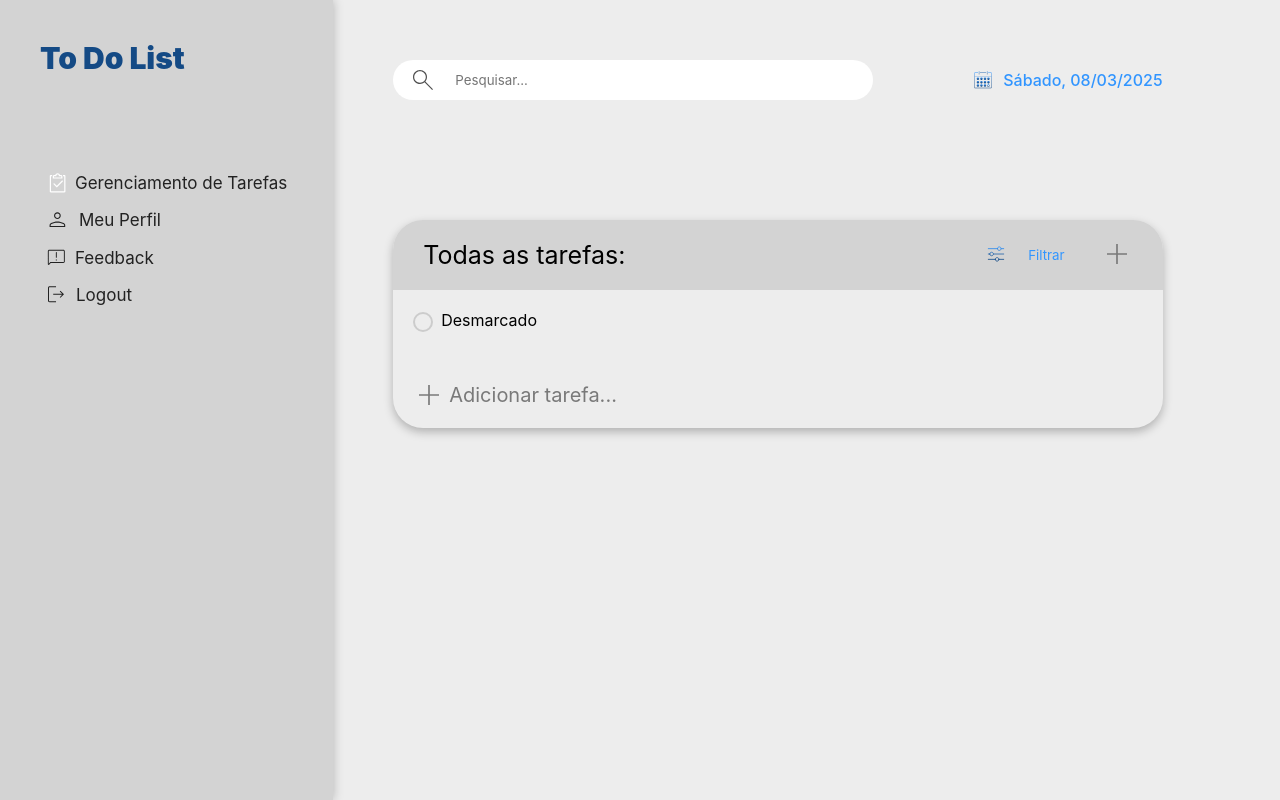
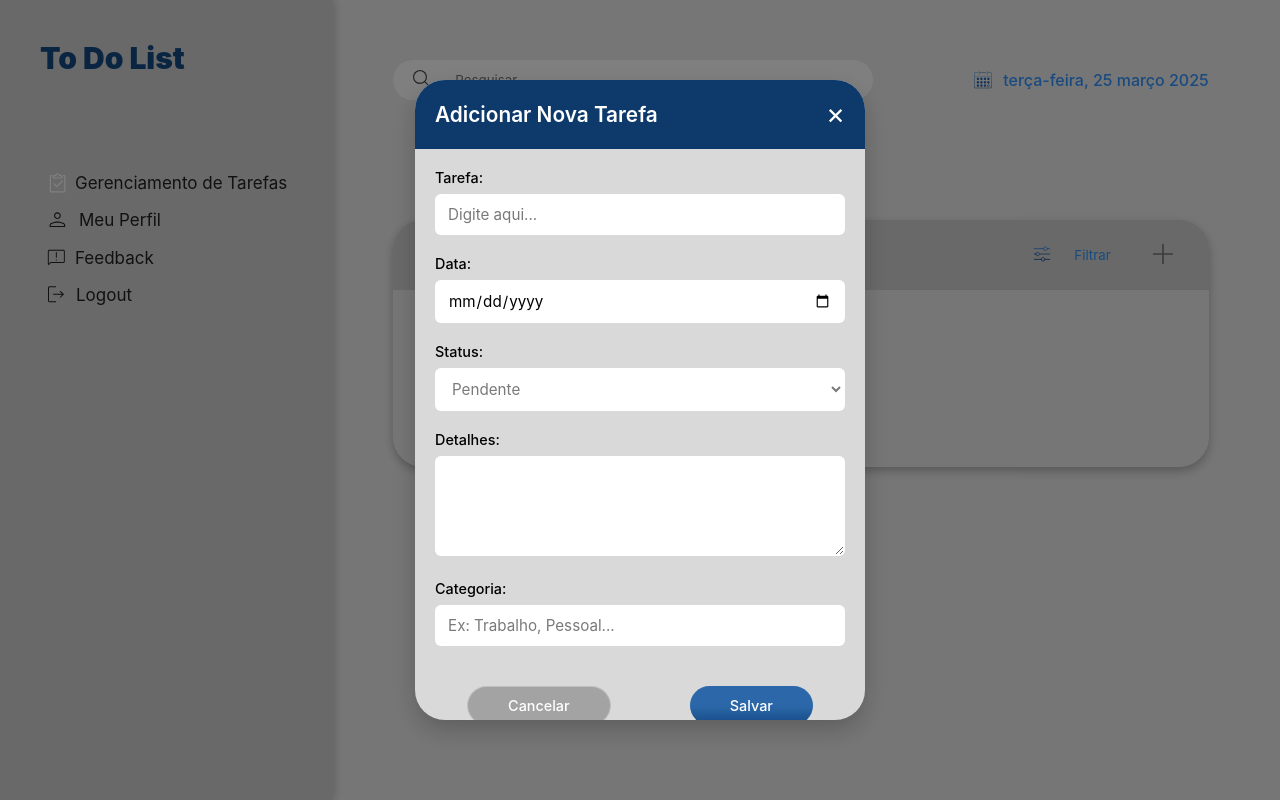
Before and after one commit to MiguelSantosSB/Code-Crafters, a React (Create React App) app in the folder frontend/: page / in a window 1280 px wide. Both pictures are taken after a click on the button "Adicionar tarefa...". Built offline with nearby package versions, Linux system fonts and the light colour scheme.

Commit message:
adicionando modal das tarefas e funcionabilidades de tarefas adicionadas ao TaskItem

```diff
--- a/frontend/src/App.css
+++ b/frontend/src/App.css
@@ -5,7 +5,6 @@
 }
 
 .App {
-  /* display: flex; */
   background-color: #EDEDED;
 }
 
--- a/frontend/src/components/Menu.jsx
+++ b/frontend/src/components/Menu.jsx
@@ -1,6 +1,9 @@
 import React from 'react'
+import { format } from 'date-fns';
+import { ptBR } from 'date-fns/locale';
+import styled from 'styled-components';
 
-import styled from 'styled-components';
+const dateToday = new Date();
 
 const Container = styled.div`
   display: flex;
@@ -60,7 +63,7 @@ const Menu = () => {
           </Item1>
           <Item2>
             <Img src="/assets/icon-calendar.svg" alt="/" />
-            <p>Sábado, 08/03/2025</p>
+            <p>{format(dateToday, 'EEEE, d MMMM yyyy', { locale: ptBR })}</p>
           </Item2>
         </Header>
       </Container>
--- a/frontend/src/components/TaskItem.jsx
+++ b/frontend/src/components/TaskItem.jsx
@@ -1,5 +1,6 @@
 import React, { useState } from 'react';
 import styled from 'styled-components';
+import TaskModal from './TaskModal';
 
 const HiddenCheckbox = styled.input.attrs({ type: 'checkbox' })`
   display: none;
@@ -10,12 +11,13 @@ const StyledCheckbox = styled.div`
   height: 20px;
   border-radius: 50%;
   border: 2px solid #ccc;
-  background-color: ${props => (props.checked ? '#4CAF50' : 'transparent')};
+  background-color: ${props => (props.checked ? '#4caf50' : 'transparent')};
   transition: background-color 0.2s, border-color 0.2s;
+  margin-right: 10px;
   cursor: pointer;
 
   &:hover {
-    border-color: #4CAF50;
+    border-color: #4caf50;
   }
 `;
 
@@ -30,7 +32,7 @@ const Button = styled.button`
   margin-top: 50px;
   background-color: transparent;
   border: none;
-  color: #3195FF;
+  color: #3195ff;
   gap: 10px;
 
   &:hover {
@@ -41,6 +43,74 @@ const Button = styled.button`
 const Img = styled.img`
   width: 20px;
   height: 20px;
+`;
+
+const TaskList = styled.div`
+  margin-top: 20px;
+  display: flex;
+  flex-direction: column;
+  gap: 15px;
+`;
+
+const TaskCard = styled.div`
+  background-color: #f8f9fa;
+  border-radius: 8px;
+  padding: 15px;
+  border-left: 4px solid ${props => {
+    if (props.status === 'concluido') return '#4caf50';
+    if (props.status === 'em-andamento') return '#ffc107';
+    return '#2196f3';
+  }};
+  box-shadow: 0 2px 4px rgba(0,0,0,0.1);
+`;
+
+const TaskHeader = styled.div`
+  display: flex;
+  justify-content: space-between;
+  margin-bottom: 8px;
+`;
+
+const TaskTitle = styled.h3`
+  margin: 0;
+  color: #333;
+`;
+
+const TaskDate = styled.span`
+  font-size: 0.85rem;
+  color: #666;
+`;
+
+const TaskDetails = styled.p`
+  margin: 8px 0;
+  color: #555;
+`;
+
+const TaskCategory = styled.span`
+  display: inline-block;
+  background-color: #e0e0e0;
+  padding: 3px 8px;
+  border-radius: 12px;
+  font-size: 0.75rem;
+  color: #333;
+`;
+
+const TaskContainer = styled.div`
+  padding: 20px;
+  display: flex;
+  flex-direction: column;
+  height: 100%;
+`;
+
+const TasksWrapper = styled.div`
+  flex-grow: 1;
+  overflow-y: auto;
+  margin-bottom: 20px;
+`;
+
+const AddButtonWrapper = styled.div`
+  margin-top: auto;
+  padding-top: 20px;
+  border-top: 1px solid #eee;
 `;
 
 function CustomCheckbox({ checked, onChange }) {
@@ -54,25 +124,76 @@ function CustomCheckbox({ checked, onChange }) {
 
 const TaskItem = () => {
   const [checked, setChecked] = useState(false);
+  const [isModalOpen, setIsModalOpen] = useState(false);
+  const [tasks, setTasks] = useState([]);
 
   const handleChange = () => {
     setChecked(!checked);
   };
 
+  const handleSaveTask = (newTask) => {
+    setTasks([...tasks, { ...newTask, id: Date.now() }]);
+    setIsModalOpen(false);
+  };
+
+  const handleTaskComplete = (taskId) => {
+    setTasks(tasks.map(task =>
+      task.id === taskId
+        ? { ...task, status: task.status === 'concluido' ? 'pendente' : 'concluido' }
+        : task
+    ));
+  };
+
   return (
-    <div style={{ padding: '20px' }}>
-      <CustomCheckbox checked={checked} onChange={handleChange} />
-      <span style={{ marginLeft: '8px' }}>
-        {checked ? 'Marcado' : 'Desmarcado'}
-      </span>
+    <TaskContainer>
+      <TasksWrapper>
+        <TaskList>
+          {tasks.map(task => (
+            <TaskCard key={task.id} status={task.status}>
+              <TaskHeader>
+                <TaskTitle>
+                  <CustomCheckbox
+                    checked={task.status === 'concluido'}
+                    onChange={() => handleTaskComplete(task.id)}
+                  />
+                  {task.title}
+                </TaskTitle>
+                <TaskDate>{new Date(task.date).toLocaleDateString()}</TaskDate>
+              </TaskHeader>
+              {task.details && <TaskDetails>{task.details}</TaskDetails>}
+              <div>
+                <span style={{
+                  color: task.status === 'concluido' ? '#4caf50' :
+                         task.status === 'em-andamento' ? '#ffc107' : '#2196f3',
+                  fontWeight: '500'
+                }}>
+                  {task.status.charAt(0).toUpperCase() + task.status.slice(1)}
+                </span>
+                {task.category && (
+                  <>
+                    <span style={{ margin: '0 8px', color: '#ddd' }}>|</span>
+                    <TaskCategory>{task.category}</TaskCategory>
+                  </>
+                )}
+              </div>
+            </TaskCard>
+          ))}
+        </TaskList>
+      </TasksWrapper>
 
-      <div>
-        <Button>
-          <Img src="/assets/icon-add.svg" alt="/" />
+      <AddButtonWrapper>
+        <Button onClick={() => setIsModalOpen(true)}>
+          <Img src="/assets/icon-add.svg" alt="Adicionar tarefa" />
           <p style={{ color: '#797979', fontSize: '20px' }}>Adicionar tarefa...</p>
         </Button>
-      </div>
-    </div>
+      </AddButtonWrapper>
+
+      <TaskModal
+        isOpen={isModalOpen}
+        onClose={() => setIsModalOpen(false)}
+        onSave={handleSaveTask}
+      />
+    </TaskContainer>
   );
 }
 
--- /dev/null
+++ b/frontend/src/components/TaskModal.jsx
@@ -0,0 +1,286 @@
+import React, { useState } from 'react';
+import styled from 'styled-components';
+
+const TaskModal = ({ isOpen, onClose, onSave }) => {
+  const [task, setTask] = useState({
+    title: '',
+    date: '',
+    status: 'pendente',
+    details: '',
+    category: ''
+  });
+
+  const handleChange = (e) => {
+    const { name, value } = e.target;
+    setTask(prev => ({ ...prev, [name]: value }));
+  };
+
+  const handleSubmit = (e) => {
+    e.preventDefault();
+    onSave(task);
+    onClose();
+  };
+
+  if (!isOpen) return null;
+
+  return (
+    <ModalOverlay>
+      <ModalContainer>
+        <ModalContent>
+          <ModalHeader>
+            <h2>Adicionar Nova Tarefa</h2>
+            <CloseButton onClick={onClose}>&times;</CloseButton>
+          </ModalHeader>
+
+          <Form onSubmit={handleSubmit}>
+            <FormGroup>
+              <Label>Tarefa:</Label>
+              <Input
+                type="text"
+                name="title"
+                value={task.title}
+                onChange={handleChange}
+                required
+                placeholder='Digite aqui...'
+              />
+            </FormGroup>
+
+            <FormGroup>
+              <Label>Data:</Label>
+              <Input
+                type="date"
+                name="date"
+                value={task.date}
+                onChange={handleChange}
+                required
+              />
+            </FormGroup>
+
+            <FormGroup>
+              <Label>Status:</Label>
+              <Select
+                name="status"
+                value={task.status}
+                onChange={handleChange}
+                required
+              >
+                <option value="pendente">Pendente</option>
+                <option value="em-andamento">Em Andamento</option>
+                <option value="concluido">Concluído</option>
+              </Select>
+            </FormGroup>
+
+            <FormGroup>
+              <Label>Detalhes:</Label>
+              <TextArea
+                name="details"
+                value={task.details}
+                onChange={handleChange}
+                rows="4"
+                placeholder='Adicione detalhes...'
+              />
+            </FormGroup>
+
+            <FormGroup>
+              <Label>Categoria:</Label>
+              <Input
+                type="text"
+                name="category"
+                value={task.category}
+                onChange={handleChange}
+                placeholder='Ex: Trabalho, Pessoal...'
+              />
+            </FormGroup>
+
+            <ButtonGroup>
+              <CancelButton type="button" onClick={onClose}>
+                Cancelar
+              </CancelButton>
+              <SaveButton type="submit">
+                Salvar
+              </SaveButton>
+            </ButtonGroup>
+          </Form>
+        </ModalContent>
+      </ModalContainer>
+    </ModalOverlay>
+  );
+};
+
+// Estilos com Styled Components
+const ModalOverlay = styled.div`
+  position: fixed;
+  top: 0;
+  left: 0;
+  right: 0;
+  bottom: 0;
+  background-color: rgba(0, 0, 0, 0.5);
+  display: flex;
+  justify-content: center;
+  align-items: center;
+  z-index: 1000;
+`;
+
+const ModalContainer = styled.div`
+  background-color: #D9D9D9;
+  border-radius: 30px;
+  width: 90%;
+  max-width: 450px;
+  max-height: 80vh;
+  display: flex;
+  flex-direction: column;
+  overflow: hidden;
+  box-shadow: 0 10px 25px rgba(0, 0, 0, 0.2);
+`;
+
+const ModalContent = styled.div`
+  display: flex;
+  flex-direction: column;
+  height: 100%;
+  overflow-y: auto;
+
+  &::-webkit-scrollbar {
+    width: 6px;
+  }
+
+  &::-webkit-scrollbar-track {
+    background: transparent;
+    border-radius: 3px;
+  }
+
+  &::-webkit-scrollbar-thumb {
+    background: linear-gradient(180deg, #2C68A9 50%, #144A85 100%);
+    border-radius: 3px;
+  }
+`;
+
+const ModalHeader = styled.div`
+  display: flex;
+  justify-content: space-between;
+  align-items: center;
+  padding: 20px;
+  background-color: #0d3a6b;
+  color: white;
+  position: sticky;
+  top: 0;
+  z-index: 10;
+
+  h2 {
+    margin: 0;
+    font-size: 1.3rem;
+    font-weight: 600;
+  }
+`;
+
+const CloseButton = styled.button`
+  background: none;
+  border: none;
+  font-size: 1.8rem;
+  cursor: pointer;
+  color: white;
+  line-height: 1;
+  padding: 0;
+  display: flex;
+  align-items: center;
+
+  &:hover {
+    opacity: 0.8;
+  }
+`;
+
+const Form = styled.form`
+  padding: 20px;
+  flex-grow: 1;
+  display: flex;
+  flex-direction: column;
+`;
+
+const FormGroup = styled.div`
+  margin-bottom: 20px;
+`;
+
+const Label = styled.label`
+  display: block;
+  margin-bottom: 8px;
+  color: #000000;
+  font-size: 0.9rem;
+  font-weight: 500;
+`;
+
+const Input = styled.input`
+  width: 100%;
+  padding: 10px 12px;
+  border: 1px solid rgba(255, 255, 255, 0.2);
+  border-radius: 6px;
+  font-size: 0.95rem;
+  background-color: #fff;
+  color: #000000;
+
+  &::placeholder {
+    color: #797979;
+  }
+`;
+
+const Select = styled.select`
+  width: 100%;
+  padding: 10px 12px;
+  border: 1px solid rgba(255, 255, 255, 0.2);
+  border-radius: 6px;
+  font-size: 0.95rem;
+  background-color: #fff;
+  color: #797979;
+`;
+
+const TextArea = styled.textarea`
+  width: 100%;
+  padding: 10px 12px;
+  border: 1px solid rgba(255, 255, 255, 0.2);
+  border-radius: 6px;
+  font-size: 0.95rem;
+  background-color: #fff;
+  color: #797979;
+  resize: vertical;
+  min-height: 100px;
+
+  &::placeholder {
+    color: rgba(255, 255, 255, 0.5);
+  }
+`;
+
+const ButtonGroup = styled.div`
+  display: flex;
+  justify-content: space-around;
+  gap: 15px;
+  margin-top: 20px;
+`;
+
+const Button = styled.button`
+  padding: 10px 40px;
+  border-radius: 30px;
+  font-size: 0.9rem;
+  font-weight: 500;
+  cursor: pointer;
+  transition: all 0.2s;
+`;
+
+const SaveButton = styled(Button)`
+  background: linear-gradient(180deg, #2C68A9 50%, #144A85 100%);
+  color: #fff;
+  border: none;
+
+  &:hover {
+    background: #2E8B57;
+  }
+`;
+
+const CancelButton = styled(Button)`
+  background-color: #A3A3A3;
+  color: #fff;
+  border: 1px solid rgba(255, 255, 255, 0.3);
+
+  &:hover {
+    background-color: rgba(217, 54, 62, 0.8);
+  }
+`;
+
+export default TaskModal;
```
